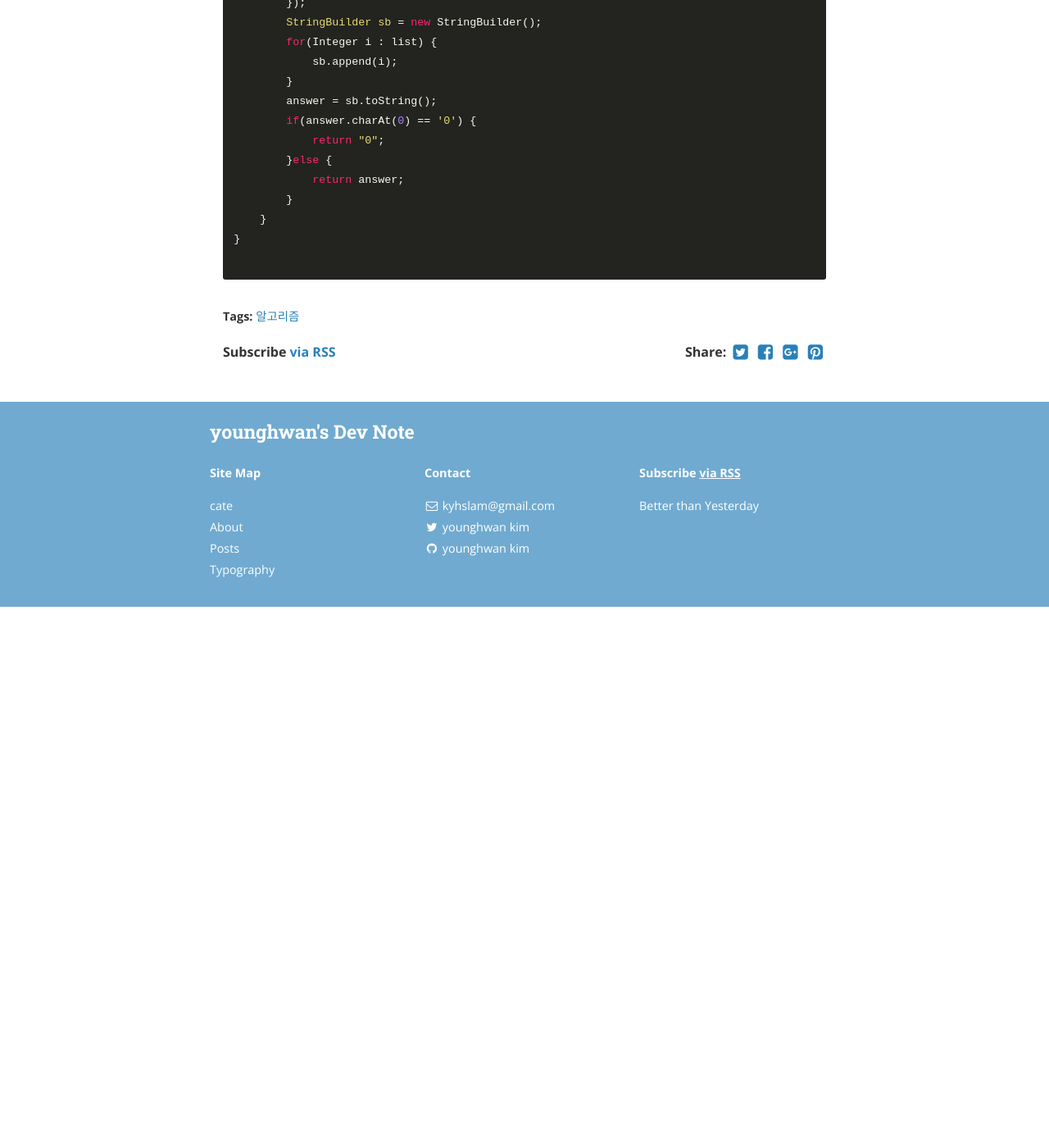
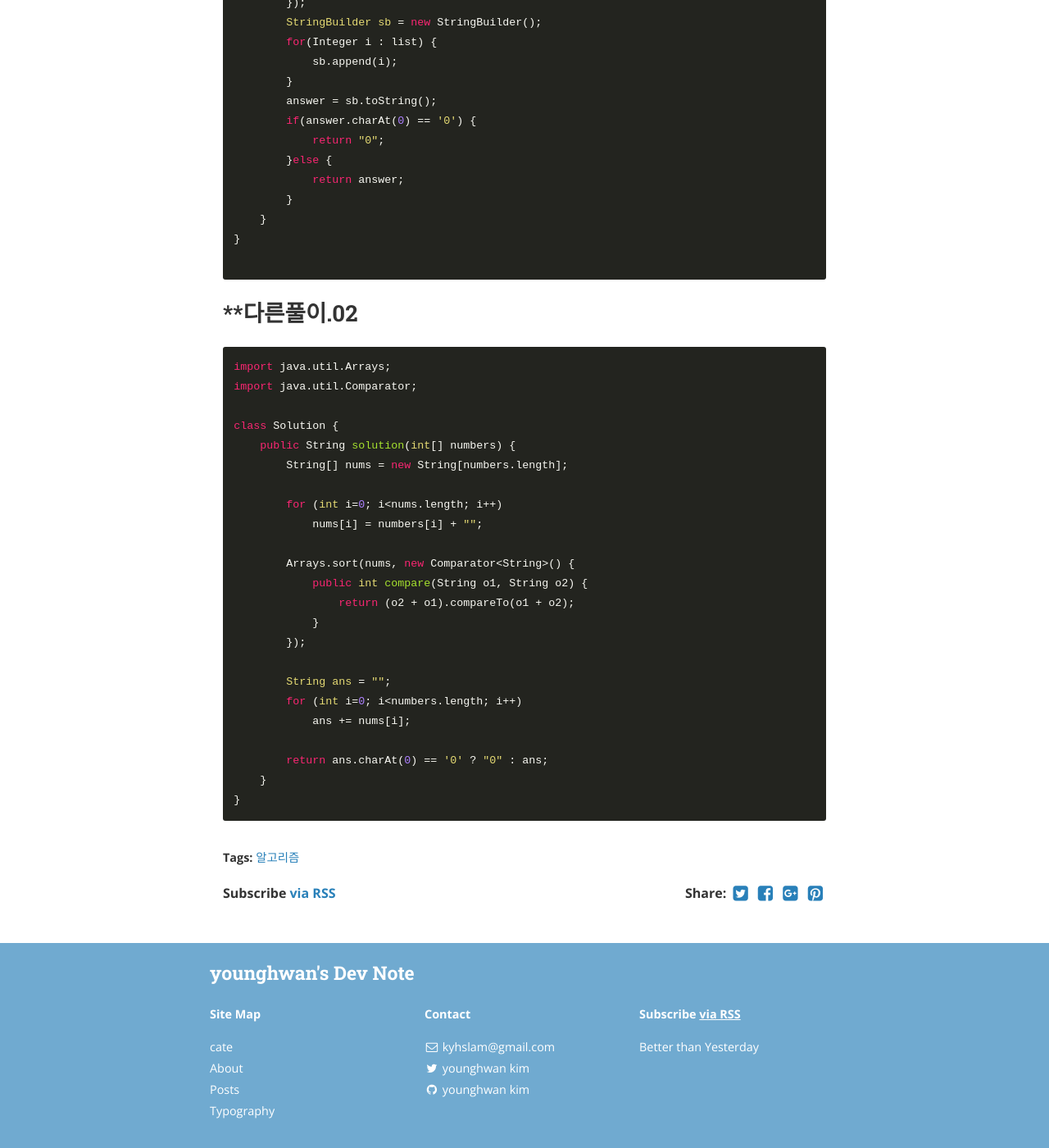
Before and after one commit to yOneChu/kyhslam.github.io, a Jekyll site: the page built from _posts/Programmers/2021-06-07-[Programmer]정렬-가장큰수.md, in a window 1280 px wide and 1400 px high, scrolled down 3171 px. Shown: the whole window at 82% size. Built offline with Jekyll 4.4.1, drawn with Linux system fonts in a browser that asks for light colours; nearby versions of some CDN libraries; before the commit the page ends 3911 px from its top, so only the background shows below that.

Commit message:
add content

````diff
--- a/_posts/Programmers/2021-06-07-[Programmer]정렬-가장큰수.md
+++ b/_posts/Programmers/2021-06-07-[Programmer]정렬-가장큰수.md
@@ -133,3 +133,31 @@ class Solution {
 }
 
 ```
+
+## **다른풀이.02 ##
+
+```
+import java.util.Arrays;
+import java.util.Comparator;
+
+class Solution {
+    public String solution(int[] numbers) {
+        String[] nums = new String[numbers.length];
+
+        for (int i=0; i<nums.length; i++)
+            nums[i] = numbers[i] + "";
+
+        Arrays.sort(nums, new Comparator<String>() {
+            public int compare(String o1, String o2) {
+                return (o2 + o1).compareTo(o1 + o2);
+            }
+        });
+
+        String ans = "";
+        for (int i=0; i<numbers.length; i++)
+            ans += nums[i];
+
+        return ans.charAt(0) == '0' ? "0" : ans;
+    }
+}
+```
````
Also changed, not shown: other parts of _posts/Programmers/2021-06-07-[Programmer]정렬-가장큰수.md (+1 -1 lines).
